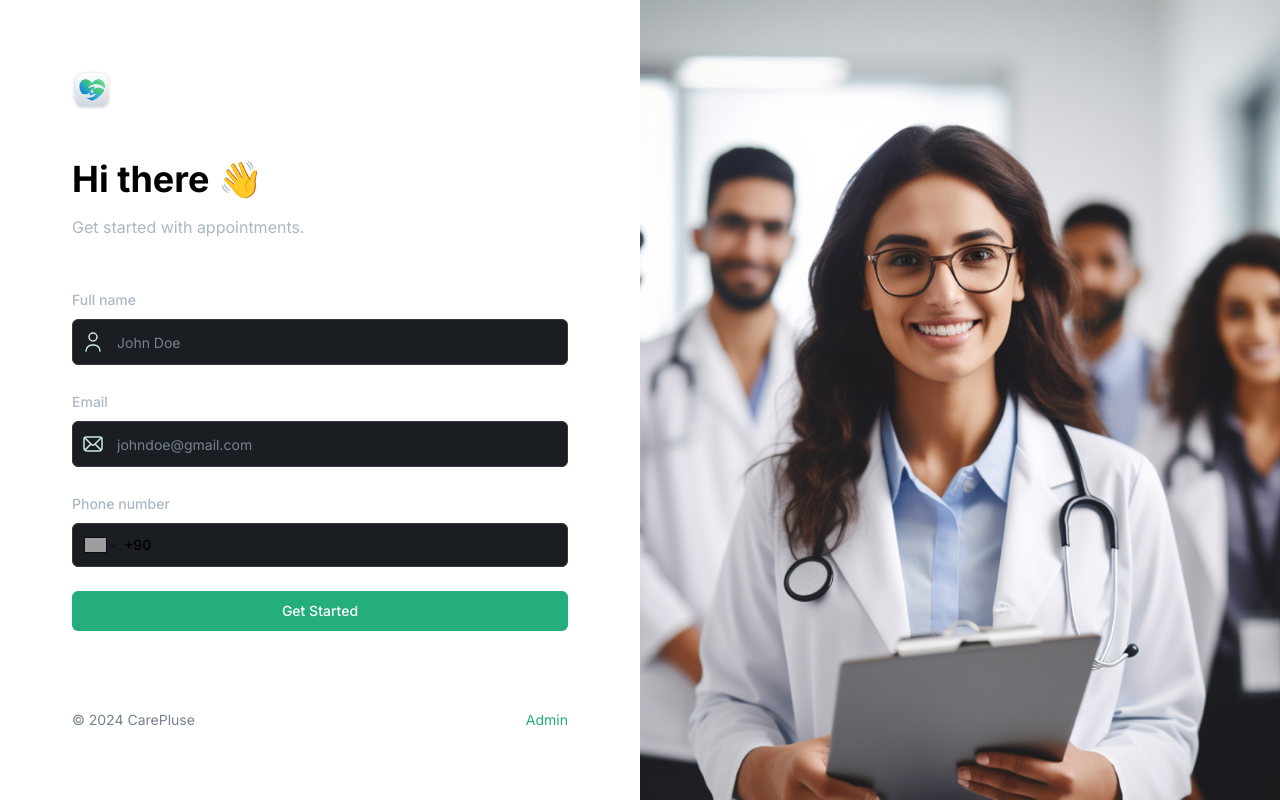
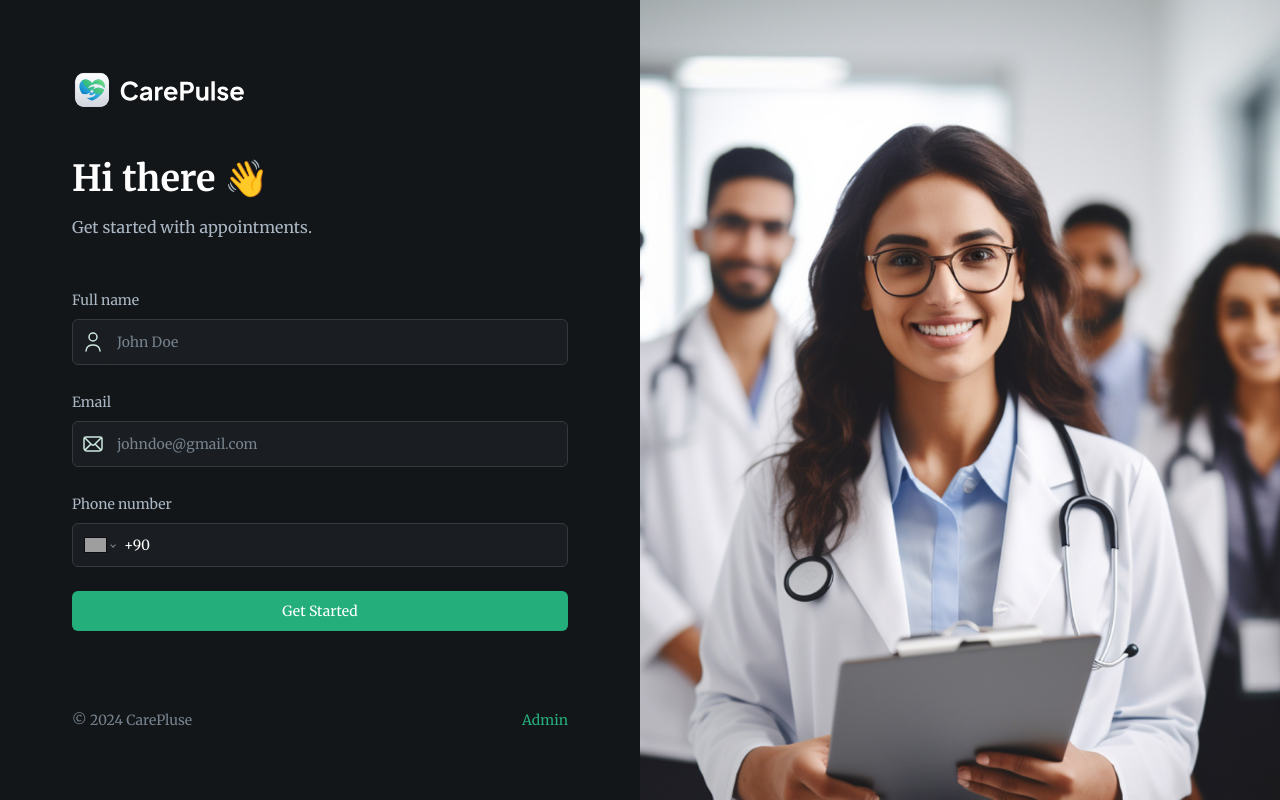
Before and after one commit to ahmetpalavan/health-track, a Next.js app: page / in a window 1280 px wide. Built offline with nearby package versions, Linux system fonts and the light colour scheme; no server answers; grey boxes are pictures that could not be loaded.

Commit message:
feat: Added a new register page for patients and updated layout with custom fonts and theme provider.

```diff
--- a/app/layout.tsx
+++ b/app/layout.tsx
@@ -1,12 +1,18 @@
-import type { Metadata } from "next";
-import { Inter } from "next/font/google";
-import "./globals.css";
+import type { Metadata } from 'next';
+import { Merriweather } from 'next/font/google';
+import { ThemeProvider } from '~/components/theme-provider';
+import { cn } from '~/lib/utils';
+import './globals.css';
 
-const inter = Inter({ subsets: ["latin"] });
+const fontSans = Merriweather({
+  weight: ['300', '400', '700', '900'],
+  subsets: ['vietnamese'],
+  variable: '--font-sans',
+});
 
 export const metadata: Metadata = {
-  title: "Create Next App",
-  description: "Generated by create next app",
+  title: 'Health Track',
+  description: 'A healthcare management',
 };
 
 export default function RootLayout({
@@ -15,8 +21,12 @@ export default function RootLayout({
   children: React.ReactNode;
 }>) {
   return (
-    <html lang="en">
-      <body className={inter.className}>{children}</body>
+    <html lang='en'>
+      <body className={cn('min-h-screen bg-dark-300 font-sans antialiased', fontSans.variable)}>
+        <ThemeProvider attribute='class' defaultTheme='dark' enableSystem disableTransitionOnChange>
+          {children}
+        </ThemeProvider>
+      </body>
     </html>
   );
 }
--- /dev/null
+++ b/app/patients/[userId]/register/page.tsx
@@ -0,0 +1,24 @@
+import Image from 'next/image';
+import React from 'react';
+import { RegisterForm } from '~/components/forms';
+import { getUser } from '~/lib/actions/patient.actions';
+
+const Register = async ({ params: { userId } }: SearchParamProps) => {
+  const user = await getUser(userId);
+  return (
+    <div className='flex h-screen max-h-screen'>
+      <section className='remove-scrollbar container'>
+        <div className='sub-container max-w-[860px] flex-1 flex-col py-10'>
+          <Image src='/icons/logo-full.svg' height={1000} width={1000} alt='patient' className='mb-12 h-10 w-fit' />
+          <RegisterForm user={user} />
+
+          <p className='copyright py-12'>© 2024 CarePluse</p>
+        </div>
+      </section>
+
+      <Image src='/images/register-img.png' height={1000} width={1000} alt='patient' className='side-img max-w-[30%]' />
+    </div>
+  );
+};
+
+export default Register;
```
